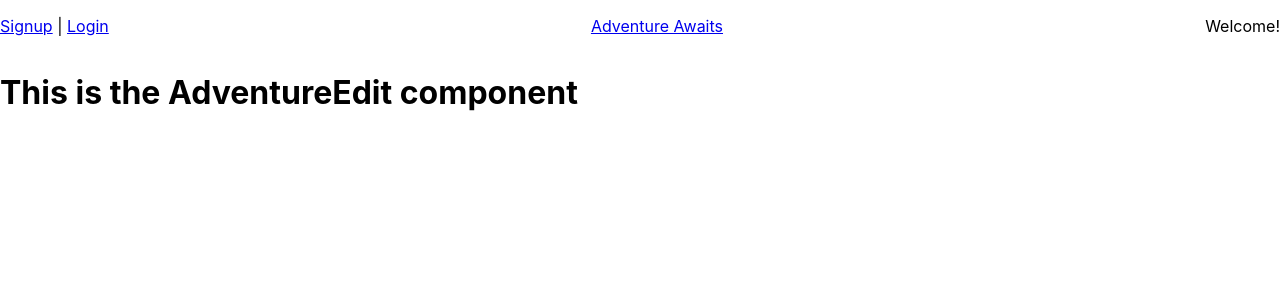
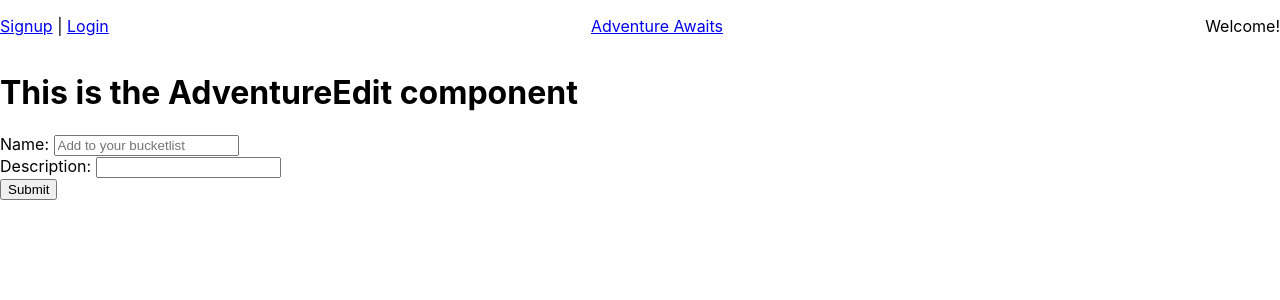
Before and after one commit to Brandon205/adventure-awaits, a React (Create React App) app in the folder client/: page /profile/1/edit in a window 1280 px wide. Shown: the top 300 px of the page. Built offline with nearby package versions, Linux system fonts and the light colour scheme; no server answers.

Commit message:
put and post routes working on postman

```diff
--- a/client/src/AdventureEdit.jsx
+++ b/client/src/AdventureEdit.jsx
@@ -1,13 +1,60 @@
 import React from 'react';
-
+import axios from 'axios';
+import { Redirect } from 'react-router-dom'
 class AdventureEdit extends React.Component {
   state = {
-
+    name: '',
+    description: '',
+    photo:'',
+    listitem: []
+  }
+  componentDidMount = () => {
+    let config = {
+      headers: {
+      Authorization: `Bearer ${this.props.token}`
+      }
+    }
+    axios.get(`/api/listitem/${this.props.match.params.id}`, config)
+    .then(response => {
+      this.setState({
+        listitem: response.data
+      })
+    })
+  }
+  handleChange = (e) => {
+    this.setState({
+      [e.target.name] : e.target.value
+    })
   }
 
+  handleSubmit = (e) => {
+    e.preventDefault()
+
+    axios.put(`/api/listitem/${this.props.match.params.id}`, {
+        name: this.state.name,
+        description: this.state.description,
+        photo: this.state.photo,
+    }).then( response => {
+    this.setState({
+        description: '',
+        photo: '',
+        name: '',
+        redirect: <Redirect to={`/profile/${this.props.match.params.id}`} />
+        })
+    })
+}
   render() {
     return (
+      <>
+
       <h1>This is the AdventureEdit component</h1>
+      <form onSubmit={this.handleSubmit}>
+      Name: <input type="text" onChange={this.handleChange} name="name" value={this.state.name} placeholder="Add to your bucketlist"/><br />
+      Description: <input type="text" onChange={this.handleChange} name="description" value={this.state.description}/><br />
+      <input type="hidden" onChange={this.handleChange} name="photo" value=""/>
+      <input type="submit" value="Submit"/>
+      </form>
+      </>
     );
   }
 }
--- a/client/src/NewListitem.jsx
+++ b/client/src/NewListitem.jsx
@@ -37,18 +37,22 @@ class NewListitem extends React.Component {
 
 handleSubmit = (e) => {
     e.preventDefault()
-
-    axios.post('/api/categories', {
+    console.log('working')
+    var categoriesCopy = [...this.state.categories]
+    axios.post('/api/categories',{
         name: this.state.name,
         description: this.state.description,
         photo: this.state.photo,
-      catId: this.state.selectedCategory
+        categories: this.state.selectedCategory
     }).then( response => {
+        console.log(response.data)
+        categoriesCopy.push(response.data)
     this.setState({
-        categories: this.state.categories,
+        categories: categoriesCopy,
         description: '',
         photo: '',
         name: '',
+        selectedCategory: ''
         })
     })
 }
```
Lines whose indentation alone changed are shown as unchanged.
